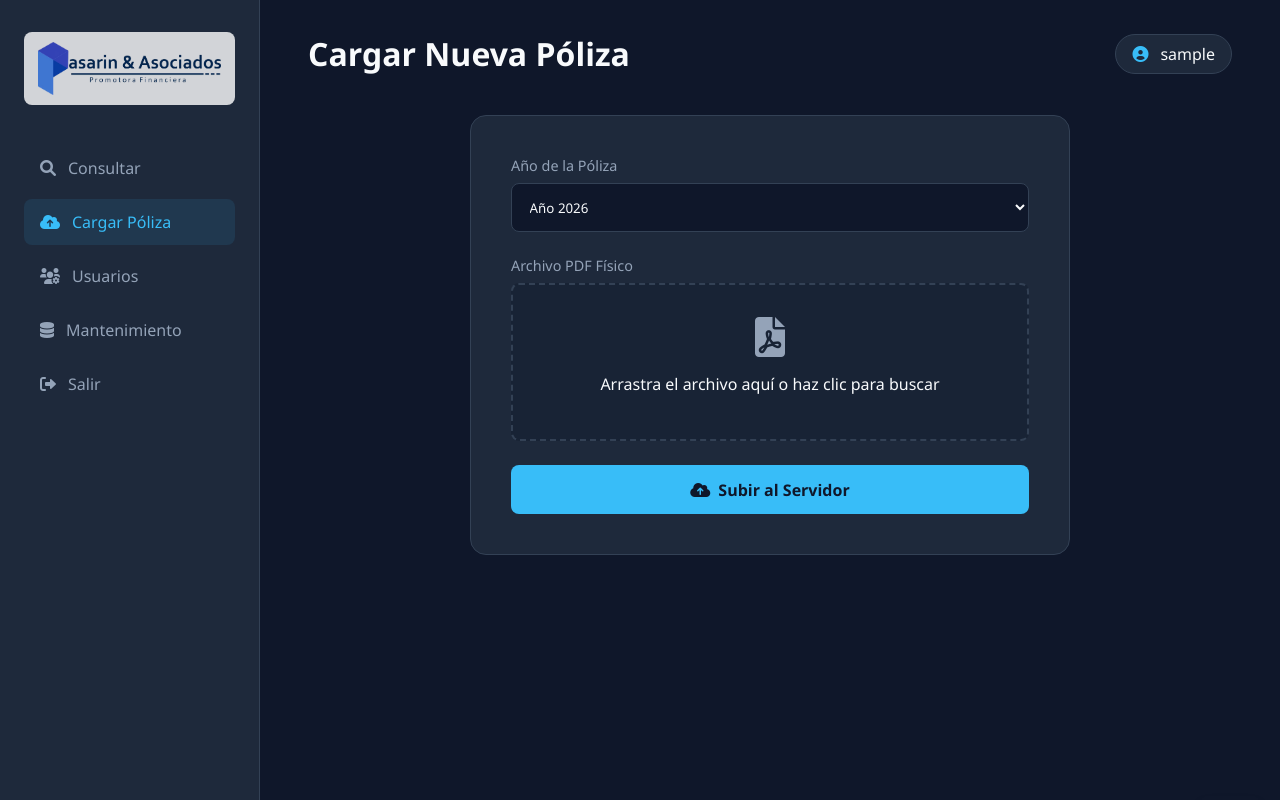
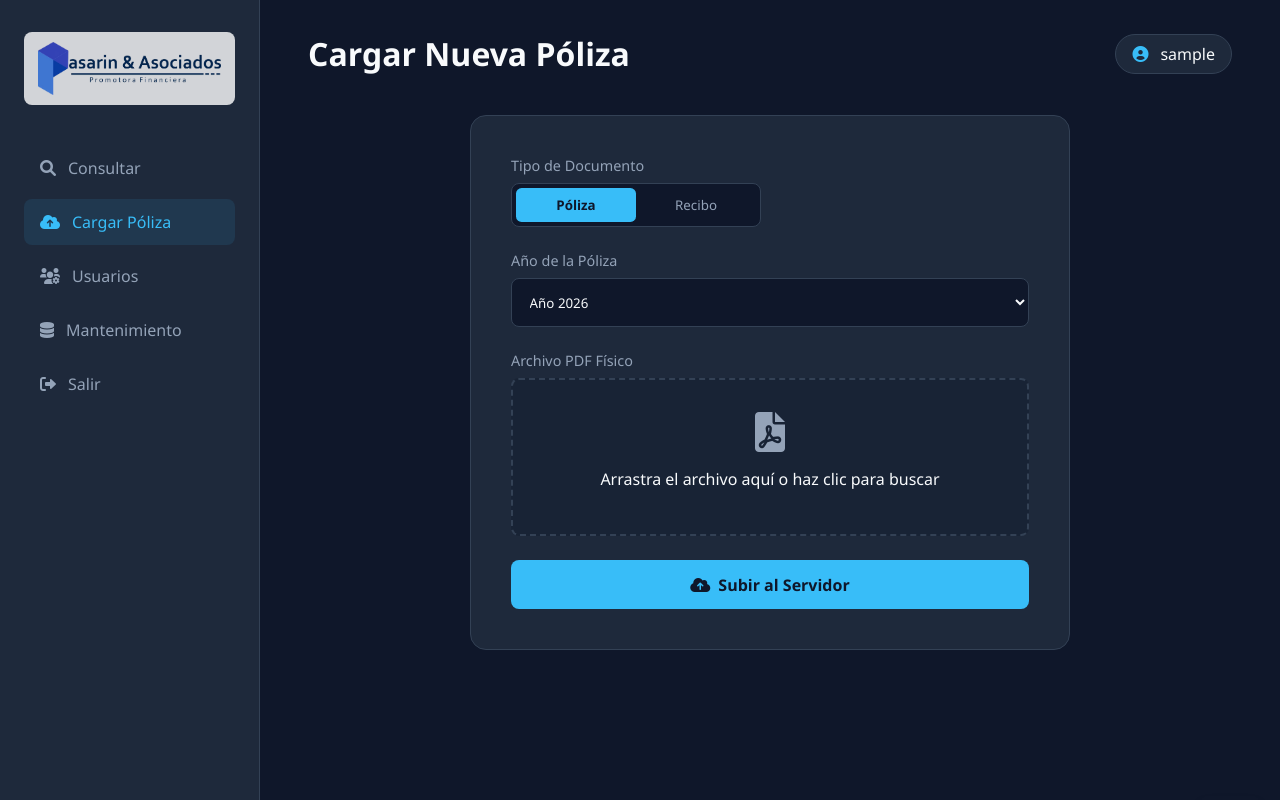
Before and after one commit to pasarinyasociados/Gestion-de-Caratulas, a FastAPI app: page /subir_pantalla in a window 1280 px wide. Run offline with FastAPI, Linux system fonts and the light colour scheme; the visitor is signed in with stand-in values (Sample User, id 1).

Commit message:
Update subir.html

```diff
--- a/app/templates/subir.html
+++ b/app/templates/subir.html
@@ -83,10 +83,24 @@
 
         <div class="upload-container">
             <form id="upload-form" onsubmit="enviarPoliza(event)">
+
+                <div class="form-group">
+                    <label>Tipo de Documento</label>
+                    <div style="display: flex; background: var(--bg-dark); padding: 4px; border-radius: 0.5rem; max-width: 250px; border: 1px solid var(--border);">
+                        <button type="button" id="btn-poliza" onclick="seleccionarTipo('poliza')" style="flex: 1; padding: 8px 12px; border: none; border-radius: 0.35rem; cursor: pointer; background-color: var(--primary); color: var(--bg-dark); font-weight: bold; transition: all 0.2s;">
+                            Póliza
+                        </button>
+                        <button type="button" id="id-btn-recibo" onclick="seleccionarTipo('recibo')" style="flex: 1; padding: 8px 12px; border: none; border-radius: 0.35rem; cursor: pointer; background-color: transparent; color: var(--text-muted); transition: all 0.2s;">
+                            Recibo
+                        </button>
+                    </div>
+                    <input type="hidden" id="tipo_documento" name="tipo" value="poliza">
+                </div>
+
                 <div class="form-group">
                     <label for="anio">Año de la Póliza</label>
                     <select id="anio" name="anio" class="form-control">
-                        </select>
+                    </select>
                 </div>
 
                 <div class="form-group">
@@ -107,6 +121,33 @@
     <div id="toast" class="toast"><i id="toast-icon" class="fa-solid"></i> <span id="toast-msg"></span></div>
 
     <script>
+        // Función para alternar visualmente entre Póliza y Recibo
+        function seleccionarTipo(tipo) {
+            const btnPoliza = document.getElementById('btn-poliza');
+            const btnRecibo = document.getElementById('id-btn-recibo');
+            const inputTipo = document.getElementById('tipo_documento');
+
+            inputTipo.value = tipo;
+
+            if (tipo === 'poliza') {
+                btnPoliza.style.backgroundColor = "var(--primary)";
+                btnPoliza.style.color = "var(--bg-dark)";
+                btnPoliza.style.fontWeight = "bold";
+
+                btnRecibo.style.backgroundColor = "transparent";
+                btnRecibo.style.color = "var(--text-muted)";
+                btnRecibo.style.fontWeight = "normal";
+            } else {
+                btnPoliza.style.backgroundColor = "transparent";
+                btnPoliza.style.color = "var(--text-muted)";
+                btnPoliza.style.fontWeight = "normal";
+
+                btnRecibo.style.backgroundColor = "var(--primary)";
+                btnRecibo.style.color = "var(--bg-dark)";
+                btnRecibo.style.fontWeight = "bold";
+            }
+        }
+
         // Inicializa el selector con los 3 años vigentes automáticamente
         function inicializarAnios() {
             const selectAnio = document.getElementById('anio');
@@ -157,10 +198,12 @@
                 const data = await res.json();
 
                 if (data.message === "Exito") {
-                    lanzarToast("Póliza cargada e integrada correctamente.", "success");
+                    lanzarToast("Documento cargado e integrado correctamente.", "success");
                     document.getElementById('upload-form').reset();
                     document.getElementById('drop-text').style.display = "block";
                     document.getElementById('file-info').innerText = "";
+                    // Reiniciar el selector visual a póliza por defecto
+                    seleccionarTipo('poliza');
                 } else {
                     lanzarToast(`Error: ${data.error}`, "danger");
                 }
```
